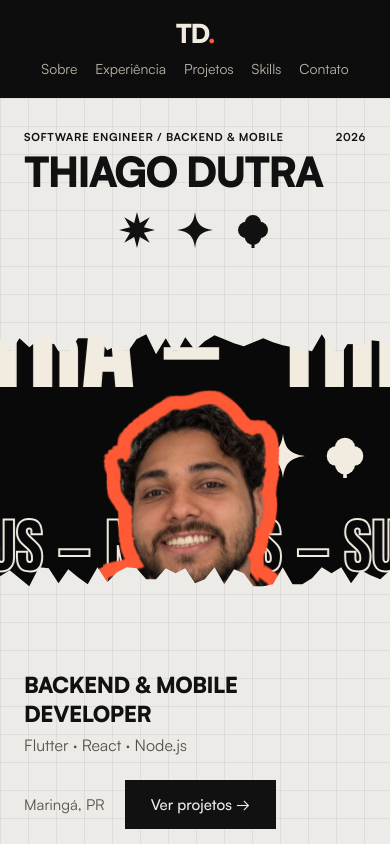
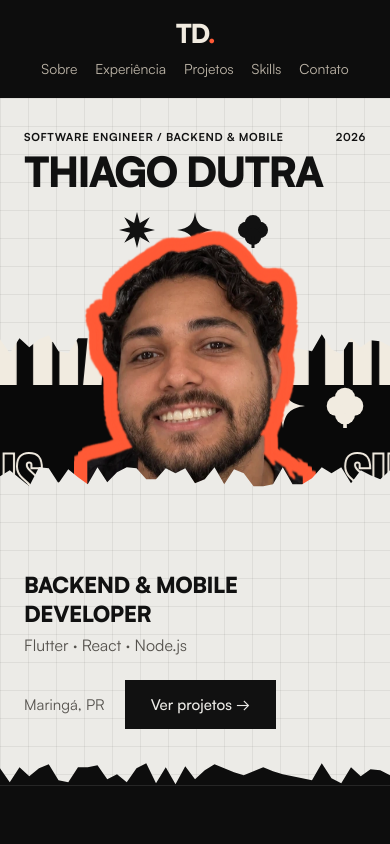
Before and after one commit to dutrathiagodev/portifolio, a Next.js app: page / in a window 390 px wide. Shown: the top 844 px of the page. Built offline with nearby package versions, Linux system fonts and the light colour scheme; no server answers.

Commit message:
fix(mobile): retrato maior e faixa mais baixa para o rosto sair por cima da faixa

```diff
--- a/src/app/globals.css
+++ b/src/app/globals.css
@@ -1371,11 +1371,11 @@ a.row:hover .row-go {
   }
 
   .hero {
-    --photo: 66vw;
+    --photo: 82vw;
   }
 
   .hero-band {
-    height: 360px;
+    height: 260px;
   }
 
   .hero-caps {
```
